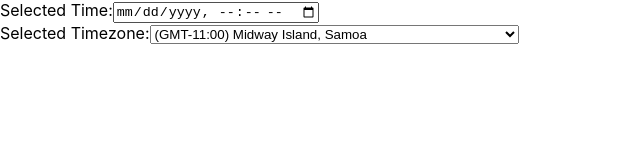
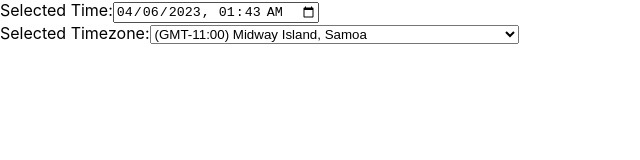
Before and after one commit to dlwnsgml0328/day-test, a Next.js app: page /select4 in a window 1280 px wide. Shown: the top 160 px of the page, without its empty margins (0-640 px from the left). Built offline with nearby package versions, Linux system fonts and the light colour scheme.

Commit message:
[feat] Make it work

```diff
--- a/components/MomentTimeZonesDay/index.tsx
+++ b/components/MomentTimeZonesDay/index.tsx
@@ -8,7 +8,9 @@ dayjs.extend(utc);
 dayjs.extend(timezone);
 
 const TimezoneConverterDayJS = () => {
-  const [selectedTime, setSelectedTime] = useState(dayjs().tz().format('YYYY-MM-DD-Thh:mm')); // Selected time in local timezone
+  const [selectedTime, setSelectedTime] = useState(
+    dayjs().tz().format('YYYY-MM-DDThh:mm').toString()
+  );
   const [currentIdx, setCurrentIdx] = useState<number>(0);
 
   const [selectedTimezone, setSelectedTimezone] = useState<string>(options[currentIdx].value); // Timezone to convert to
@@ -19,36 +21,30 @@ const TimezoneConverterDayJS = () => {
 
   // Handle changes to the selected time
   const handleTimeChange = (event: React.ChangeEvent<HTMLInputElement>) => {
-    console.log('-- before', event.target.value);
-
-    console.log('-- after:', dayjs(event.target.value).tz().format('YYYY-MM-DD-Thh:mm'));
-
-    setSelectedTime(dayjs(event.target.value).tz().format('YYYY-MM-DD-Thh:mm'));
+    setSelectedTime(dayjs(event.target.value).tz().format('YYYY-MM-DDThh:mm'));
   };
 
   // Handle changes to the selected timezone
   const handleTimezoneChange = (event: React.ChangeEvent<HTMLSelectElement>) => {
     const currentIdx = event.target.selectedIndex;
 
-    console.log('-- before: dayjs().tz().format(): ', dayjs().tz().format());
-    console.log('-- options[currentIdx].key', options[currentIdx].key);
-
     dayjs.tz.setDefault(options[currentIdx].key);
 
-    console.log('-- after: dayjs().tz().format(): ', dayjs().tz().format());
-
     setSelectedTimezone(event.target.value);
-    // setSelectedTime(dayjs(event.target.value));
+    setSelectedTime(dayjs().tz().format('YYYY-MM-DDThh:mm'));
     setCurrentIdx(currentIdx);
   };
-
-  // Convert the selected time to the selected timezone
 
   return (
     <div>
       <div>
         <label htmlFor='selected-time'>Selected Time:</label>
-        <input type='datetime-local' id='selected-time' onChange={handleTimeChange} />
+        <input
+          type='datetime-local'
+          id='selected-time'
+          value={selectedTime}
+          onChange={handleTimeChange}
+        />
       </div>
 
       <div>
```
